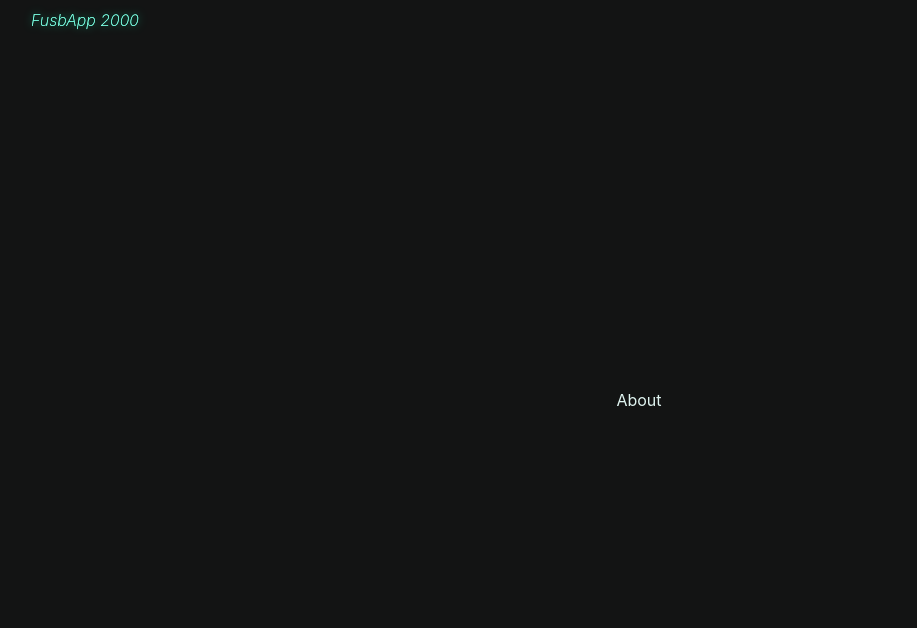
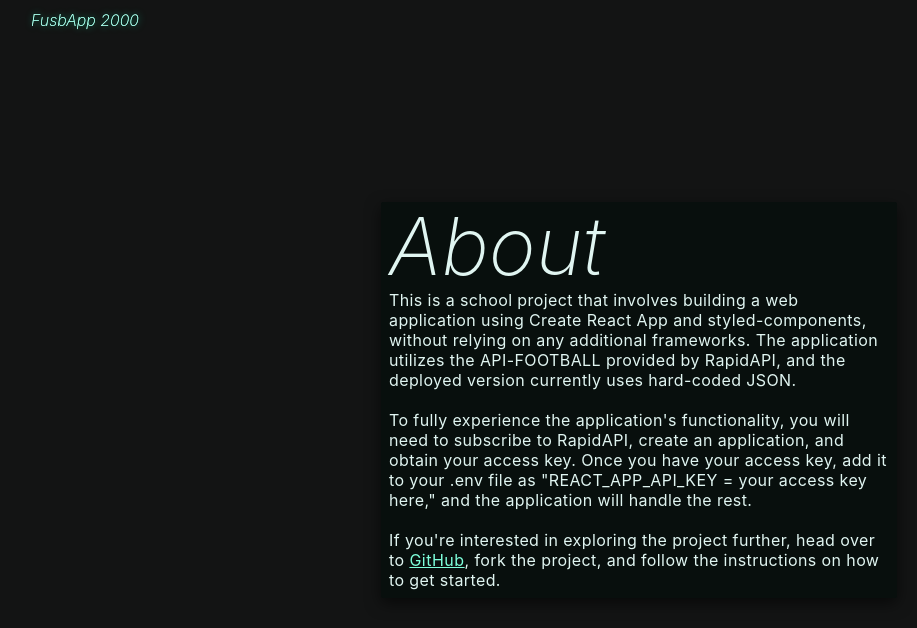
Before and after one commit to tpku/leaguegenerator, a React (Create React App) app: page /about in a window 1280 px wide. Shown: the top 628 px of the page, without its empty margins (1-918 px from the left). Built offline with nearby package versions, Linux system fonts and the light colour scheme.

Commit message:
Updated About.jsx content added
Added: content, components

```diff
--- a/src/pages/About.jsx
+++ b/src/pages/About.jsx
@@ -1,7 +1,111 @@
+import styled from "styled-components";
+/* ---- Components ---- */
+import PageWrapper from "../components/PageWrapper/PageWrapper";
+import Heading from "../components/Heading";
+import TextContent from "../components/TextContent";
+
+/* Styled Components */
+const ContentWrapper = styled.div`
+    max-width: 500px;
+    padding: 0.5rem;
+    display: flex;
+    flex-direction: column;
+    justify-content: start;
+    gap: 0.5rem;
+    border-radius: 2px;
+    background-color: #080f0d;
+    box-shadow: 0 5px 15px #00000096;
+    animation: openLogin 0.3334s ease-in 3 forwards;
+    transition: box-shadow, transform, 0.2s ease-in;
+
+    a {
+        color: #7effdb;
+        z-index: 10;
+        letter-spacing: 0.5px;
+    }
+
+    a:hover {
+        pointer-events: auto;
+        color: #0af8b5;
+        font-style: italic;
+        letter-spacing: 0.5px;
+        text-decoration: line-through;
+    }
+
+    :hover {
+        box-shadow: 0 4px 9px #000000c3;
+        transform: translateY(5px);
+        transition: box-shadow, transform, 0.2s ease-out;
+        color: #7effdb;
+    }
+
+    :hover p,
+    :hover h2 {
+        text-shadow: 1px 1px 5px #0af8b5, 0 0;
+        animation: hoverButton2 0.3s linear infinite forwards;
+    }
+
+    @keyframes openLogin {
+        from {
+            opacity: 0;
+        }
+
+        to {
+            opacity: 1;
+        }
+    }
+
+    @keyframes focusInput {
+        from {
+            box-shadow: 0 0 15px #0af8b5c0 inset;
+        }
+
+        to {
+            box-shadow: 0 5px 25px #0af8b5c2 inset;
+        }
+    }
+
+    @keyframes hoverButton2 {
+        0% {
+            color: #e0fff6;
+            text-shadow: 1px 1px 5px #0af8b598, 0 0;
+        }
+
+        50% {
+            color: #7dffe5;
+            text-shadow: 0px 0px 10px #00f6b0c1, 0 0;
+        }
+
+        100% {
+            color: #7effdb;
+            text-shadow: 1px 1px 5px #0af8b599, 0 0;
+        }
+    }
+`;
+
 const About = () => {
     return (
         <>
-            <p>About</p>
+            <PageWrapper>
+                <ContentWrapper>
+                    <Heading>About</Heading>
+                    <TextContent>
+                        This is a school project that involves building a web application using Create React App and styled-components, without relying on any additional frameworks. The application
+                        utilizes the API-FOOTBALL provided by RapidAPI, and the deployed version currently uses hard-coded JSON.
+                        <br />
+                        <br />
+                        To fully experience the application's functionality, you will need to subscribe to RapidAPI, create an application, and obtain your access key. Once you have your access key,
+                        add it to your .env file as "REACT_APP_API_KEY = your access key here," and the application will handle the rest.
+                        <br />
+                        <br />
+                        If you're interested in exploring the project further, head over to{" "}
+                        <a target="_blank" href="https://github.com/tpku/leaguegenerator">
+                            GitHub
+                        </a>
+                        , fork the project, and follow the instructions on how to get started.
+                    </TextContent>
+                </ContentWrapper>
+            </PageWrapper>
         </>
     );
 };
```
